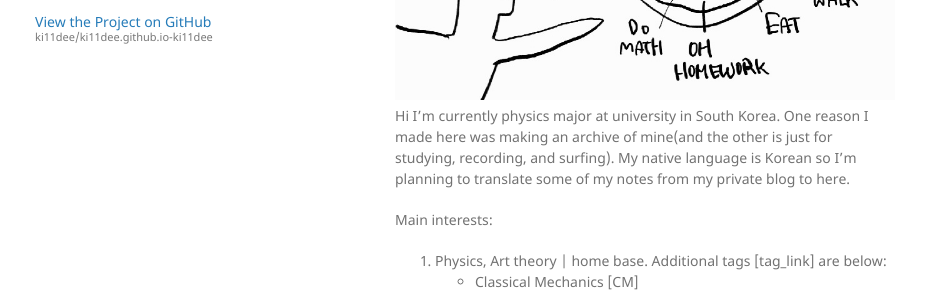
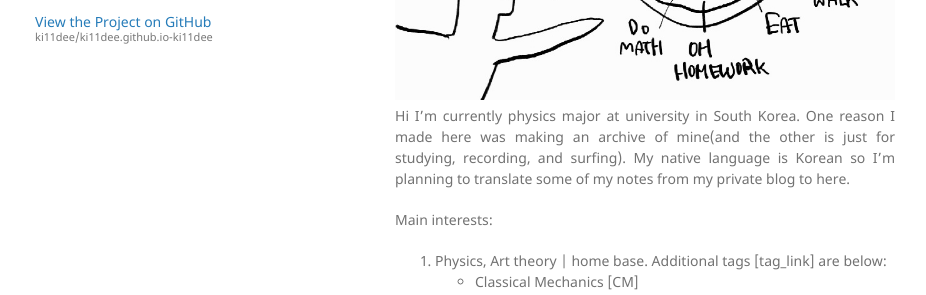
Before and after one commit to ki11dee/ki11dee.github.io-ki11dee, a Jekyll site: the page built from index.md, in a window 1280 px wide. Shown: the part 282-577 px from the top of the page, without its empty margins (175-1101 px from the left). Built offline with Jekyll 4.4.1, drawn with Linux system fonts in a browser that asks for light colours.

Commit message:
Add text-align justify

```diff
--- a/_layouts/default.html
+++ b/_layouts/default.html
@@ -23,6 +23,11 @@
     <script src="https://cdnjs.cloudflare.com/ajax/libs/html5shiv/3.7.3/html5shiv.min.js"></script>
     <![endif]-->
     {% include head-custom.html %}
+    <style>
+      p, article {
+        text-align: justify;
+      }
+    </style>
   </head>
   <body>
     <div id="progress-bar"></div>
--- a/assets/css/style.scss
+++ b/assets/css/style.scss
@@ -44,3 +44,6 @@ details {
     background: #007bff;
     z-index: 1000;
   }
+p, article {
+  text-align: justify;
+}
```
